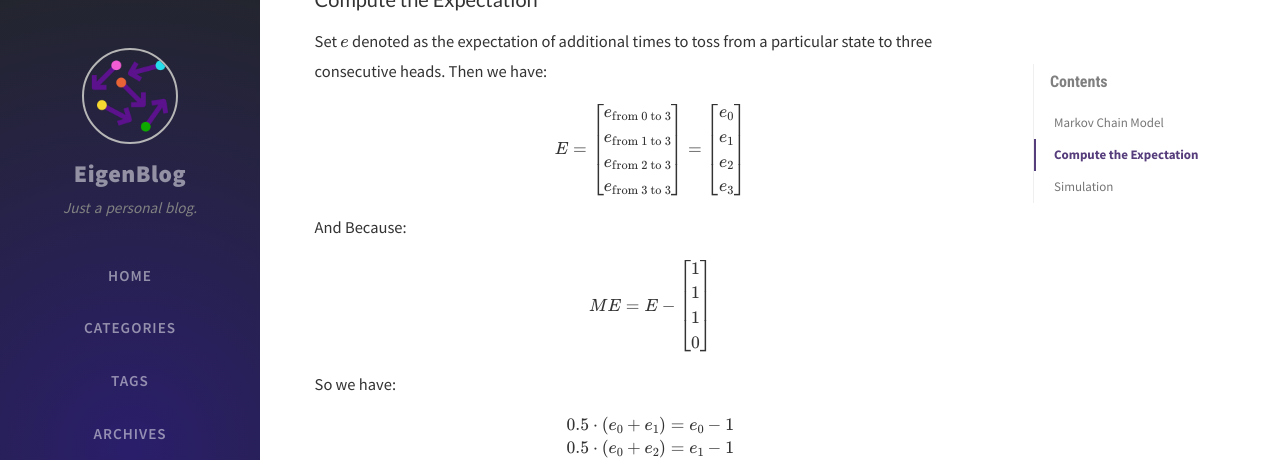
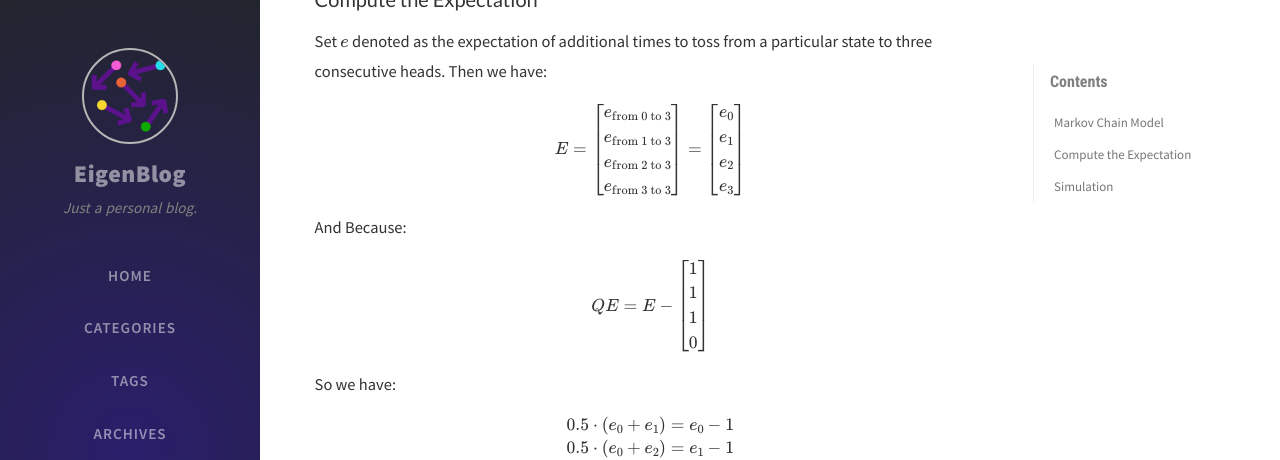
Before and after one commit to NatureGeorge/eigenblog, a Jekyll site: the page built from _posts/2020-10-14-markov-chain-exercise.md, in a window 1280 px wide and 900 px high, scrolled down 1934 px. Shown: the top 460 px of the window. Built offline with Jekyll 4.4.1, drawn with Linux system fonts in a browser that asks for light colours; nearby versions of some CDN libraries; formulas are drawn with MathJax 3; comment, search, counter and statistics services are not loaded; some of the changed lines change nothing that is shown; some of the changed text lies outside the part shown.

Commit message:
🤧Fix wrong symbol

```diff
--- a/_posts/2020-10-14-markov-chain-exercise.md
+++ b/_posts/2020-10-14-markov-chain-exercise.md
@@ -106,7 +106,7 @@
 And Because:
 
 $$
-ME=E-\begin{bmatrix}
+QE=E-\begin{bmatrix}
        1\\
        1\\
        1\\
@@ -237,10 +237,10 @@
     </tr>
     <tr>
         <td>
-            Dist Plot
+            Line Plot
         </td>
         <td>
-            Box Plot
+            Heatmap
         </td>
     </tr>
 </table>
```
